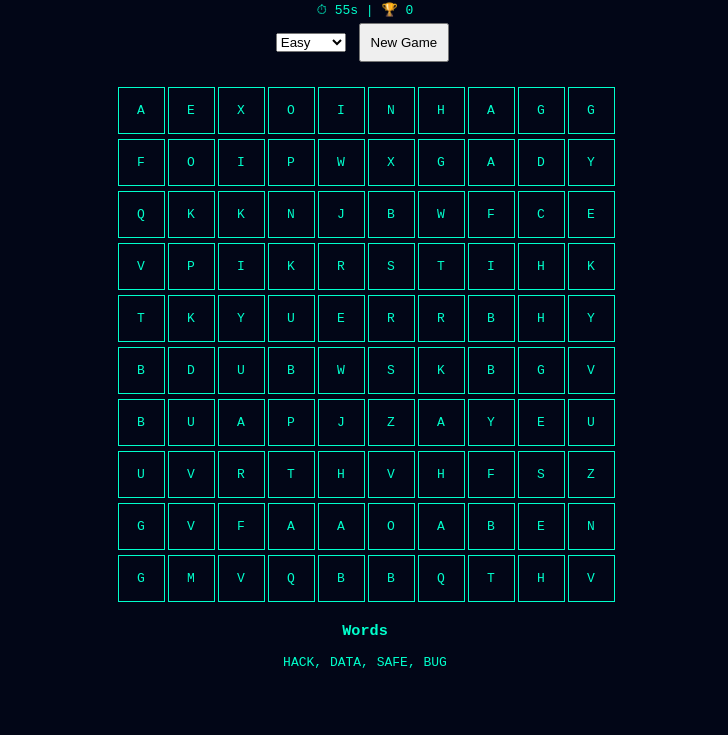
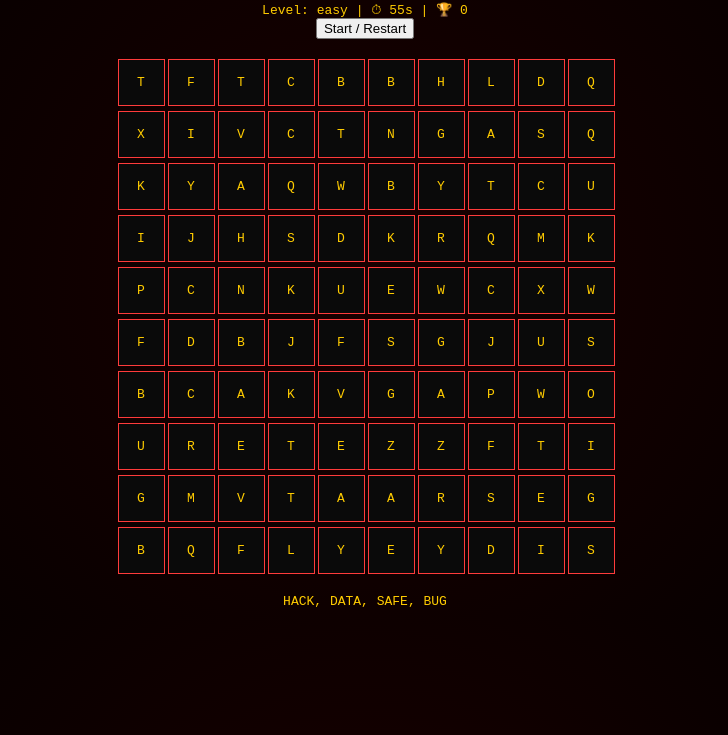
Before and after one commit to bhavikdedhia09/FUNNY, a plain HTML site: page index.html in a window 1280 px wide. Shown: the part 65-800 px from the top of the page, without its empty margins (275-1003 px from the left). Drawn offline with Linux system fonts and the light colour scheme.

Commit message:
Add files via upload

```diff
--- a/index.html
+++ b/index.html
@@ -2,17 +2,16 @@
 <html lang="en">
 <head>
 <meta charset="UTF-8">
-<title>Cyber Hunt Pro</title>
+<title>Cyber Hunt Pro Ultimate</title>
 
 <style>
 body {
-  background: #020617;
-  color: #00ffcc;
+  background: radial-gradient(circle, #1a0000, #000);
+  color: #ffcc00;
   font-family: monospace;
   text-align: center;
 }
-
-h1 { text-shadow: 0 0 10px #00ffcc; }
+h1 { text-shadow: 0 0 15px red; }
 
 .grid {
   display: grid;
@@ -21,106 +20,79 @@ h1 { text-shadow: 0 0 10px #00ffcc; }
   justify-content: center;
   margin: 20px;
 }
+.cell {
+  width:45px;height:45px;
+  border:1px solid #ff3b3b;
+  display:flex;align-items:center;justify-content:center;
+  cursor:pointer;background:#0a0a0a;
+}
+.selected { background:#00ffff;color:black;}
+.found { background:#ffcc00;color:black;}
 
-.cell {
-  width: 45px;
-  height: 45px;
-  border: 1px solid #00ffcc;
-  display: flex;
-  align-items: center;
-  justify-content: center;
-  cursor: pointer;
-}
-
-.selected { background: #22c55e; color:black; }
-.found { background: #ff00ff; color:white; }
-
-button {
-  padding: 10px;
-  margin: 5px;
-  cursor: pointer;
-}
 </style>
 </head>
 
 <body>
 
-<h1>🔐 CYBER HUNT PRO</h1>
+<h1>🤖 IRON CYBER HUNT ULTIMATE</h1>
 
 <div>
+Level: <span id="level">easy</span> |
 ⏱ <span id="timer">60</span>s |
 🏆 <span id="score">0</span>
 </div>
 
-<select id="difficulty">
-  <option value="easy">Easy</option>
-  <option value="medium">Medium</option>
-  <option value="hard">Hard</option>
-  <option value="expert">Expert</option>
-  <option value="insane">Insane</option>
-</select>
-
-<button onclick="startGame()">New Game</button>
+<button onclick="startGame()">Start / Restart</button>
 
 <div id="grid" class="grid"></div>
-
-<h3>Words</h3>
 <div id="wordList"></div>
 
 <script>
-const SIZE = 10;
-let grid = [];
-let selectedCells = [];
-let words = [];
-let score = 0;
-let timer = 60;
-let interval;
+const SIZE=10;
 
-const WORDS = {
-  easy: ["HACK","DATA","BUG","SAFE"],
-  medium: ["MALWARE","PHISHING","ENCRYPT"],
-  hard: ["RANSOMWARE","FIREWALL","EXPLOIT"],
-  expert: ["STEGANOGRAPHY","HASHFUNCTION"],
-  insane: ["ADVANCEDPERSISTENTTHREAT"]
+const LEVELS=["easy","medium","hard","expert","insane"];
+
+const WORDS={
+easy:["HACK","DATA","BUG","SAFE"],
+medium:["MALWARE","PHISHING","ENCRYPT"],
+hard:["RANSOMWARE","FIREWALL","EXPLOIT"],
+expert:["STEGANOGRAPHY","HASHFUNCTION"],
+insane:["ADVANCEDPERSISTENTTHREAT"]
 };
 
-const directions = [[0,1],[1,0],[1,1],[-1,1]];
+let levelIndex=0;
+let grid=[],selected=[],words=[],foundWords=[];
+let score=0,timer=60,interval;
+let dragging=false;
 
-function shuffle(arr) {
-  return [...arr].sort(() => Math.random() - 0.5);
+const dirs=[[0,1],[1,0],[1,1],[-1,1]];
+
+function shuffle(a){return [...a].sort(()=>Math.random()-0.5);}
+
+function createGrid(){
+ grid=Array.from({length:SIZE},()=>Array(SIZE).fill(""));
 }
 
-function createGrid() {
-  grid = Array.from({length: SIZE}, () => Array(SIZE).fill(""));
-}
+function placeWord(word){
+ let tries=0;
+ while(tries<100){
+  tries++;
+  let d=dirs[Math.floor(Math.random()*dirs.length)];
+  let r=Math.floor(Math.random()*SIZE);
+  let c=Math.floor(Math.random()*SIZE);
+  let ok=true;
 
-function placeWord(word) {
-  let attempts = 0;
-
-  while (attempts < 100) {
-    attempts++;
-
-    const dir = directions[Math.floor(Math.random()*directions.length)];
-    const row = Math.floor(Math.random()*SIZE);
-    const col = Math.floor(Math.random()*SIZE);
-
-    let fits = true;
-
-    for (let i=0;i<word.length;i++) {
-      let r = row + i*dir[0];
-      let c = col + i*dir[1];
-
-      if (r<0 || c<0 || r>=SIZE || c>=SIZE || (grid[r][c] && grid[r][c] !== word[i])) {
-        fits = false;
-        break;
+  for(let i=0;i<word.length;i++){
+   let nr=r+i*d[0],nc=c+i*d[1];
+   if(nr<0||nc<0||nr>=SIZE||nc>=SIZE||(grid[nr][nc]&&grid[nr][nc]!=word[i])){
+    ok=false;break;
    }
   }
 
-    if (fits) {
-      for (let i=0;i<word.length;i++) {
-        let r = row + i*dir[0];
-        let c = col + i*dir[1];
-        grid[r][c] = word[i];
+  if(ok){
+   for(let i=0;i<word.length;i++){
+    let nr=r+i*d[0],nc=c+i*d[1];
+    grid[nr][nc]=word[i];
    }
    return true;
   }
@@ -128,96 +100,125 @@ function placeWord(word) {
  return false;
 }
 
-function placeWords(wordList) {
-  wordList.forEach(w => placeWord(w));
-}
-
-function fillRandom() {
-  const chars = "ABCDEFGHIJKLMNOPQRSTUVWXYZ";
-  for (let i=0;i<SIZE;i++){
-    for (let j=0;j<SIZE;j++){
-      if (!grid[i][j]) {
-        grid[i][j] = chars[Math.floor(Math.random()*chars.length)];
+function fillRandom(){
+ let chars="ABCDEFGHIJKLMNOPQRSTUVWXYZ";
+ for(let i=0;i<SIZE;i++){
+  for(let j=0;j<SIZE;j++){
+   if(!grid[i][j]){
+    grid[i][j]=chars[Math.floor(Math.random()*chars.length)];
    }
   }
  }
 }
 
-function render() {
-  const gridDiv = document.getElementById("grid");
-  gridDiv.innerHTML = "";
+function render(){
+ let g=document.getElementById("grid");
+ g.innerHTML="";
+ grid.forEach((row,r)=>{
+  row.forEach((l,c)=>{
+   let cell=document.createElement("div");
+   cell.className="cell";
+   cell.textContent=l;
 
-  grid.forEach((row,r) => {
-    row.forEach((letter,c) => {
-      const cell = document.createElement("div");
-      cell.className = "cell";
-      cell.textContent = letter;
+   cell.onmousedown=()=>startSel(cell,r,c);
+   cell.onmouseover=()=>dragSel(cell,r,c);
 
-      cell.onmousedown = () => startSelect(cell, r, c);
-      cell.onmouseover = () => dragSelect(cell, r, c);
-      cell.onmouseup = endSelect;
-
-      gridDiv.appendChild(cell);
+   g.appendChild(cell);
   });
  });
 }
 
-function startSelect(cell, r, c) {
-  selectedCells = [{r,c,cell}];
+function startSel(cell,r,c){
+ dragging=true;
+ selected=[{r,c,cell}];
  cell.classList.add("selected");
 }
 
-function dragSelect(cell, r, c) {
-  if (selectedCells.length > 0) {
-    selectedCells.push({r,c,cell});
+function dragSel(cell,r,c){
+ if(dragging){
+  selected.push({r,c,cell});
   cell.classList.add("selected");
  }
 }
 
-function endSelect() {
-  const word = selectedCells.map(x => grid[x.r][x.c]).join("");
+document.addEventListener("mouseup",endSel);
 
-  if (words.includes(word)) {
-    score += 10;
-    document.getElementById("score").innerText = score;
-    selectedCells.forEach(x => x.cell.classList.add("found"));
+function endSel(){
+ if(!dragging) return;
+ dragging=false;
+
+ let word=selected.map(x=>grid[x.r][x.c]).join("");
+ let rev=word.split("").reverse().join("");
+
+ if(words.includes(word)||words.includes(rev)){
+   let actual = words.includes(word)?word:rev;
+
+   if(!foundWords.includes(actual)){
+     foundWords.push(actual);
+     score+=10;
+     document.getElementById("score").innerText=score;
+     selected.forEach(x=>x.cell.classList.add("found"));
+   }
  }
 
-  selectedCells.forEach(x => x.cell.classList.remove("selected"));
-  selectedCells = [];
+ selected.forEach(x=>x.cell.classList.remove("selected"));
+ selected=[];
+ checkLevelComplete();
 }
 
-function startTimer() {
+function checkLevelComplete(){
+ if(foundWords.length===words.length){
+   levelIndex++;
+   if(levelIndex>=LEVELS.length){
+     alert("🎉 You completed ALL levels! Final Score: "+score);
+     resetGame();
+     return;
+   }
+   alert("🚀 Level Up!");
+   loadLevel();
+ }
+}
+
+function startTimer(){
  clearInterval(interval);
+ interval=setInterval(()=>{
+  timer--;
+  document.getElementById("timer").innerText=timer;
 
-  interval = setInterval(() => {
-    timer--;
-    document.getElementById("timer").innerText = timer;
-
-    if (timer <= 0) {
+  if(timer<=0){
    clearInterval(interval);
-      alert("Game Over! Score: " + score);
+   alert("❌ Failed! Score: "+score);
+   resetGame();
   }
  },1000);
 }
 
-function startGame() {
-  const difficulty = document.getElementById("difficulty").value;
-  words = shuffle(WORDS[difficulty]).slice(0, 5);
+function loadLevel(){
+ let level=LEVELS[levelIndex];
+ document.getElementById("level").innerText=level;
+
+ words=shuffle(WORDS[level]).slice(0,5);
+ foundWords=[];
 
  createGrid();
-  placeWords(words);
+ words.forEach(w=>placeWord(w));
  fillRandom();
 
-  score = 0;
-  timer = 60;
+ document.getElementById("wordList").innerText=words.join(", ");
+ render();
+}
 
-  document.getElementById("score").innerText = score;
-  document.getElementById("timer").innerText = timer;
-  document.getElementById("wordList").innerText = words.join(", ");
+function startGame(){
+ score=0;
+ timer=60;
+ levelIndex=0;
+ document.getElementById("score").innerText=score;
+ loadLevel();
+ startTimer();
+}
 
-  render();
-  startTimer();
+function resetGame(){
+ startGame();
 }
 
 startGame();
```
Lines whose indentation alone changed are shown as unchanged.
